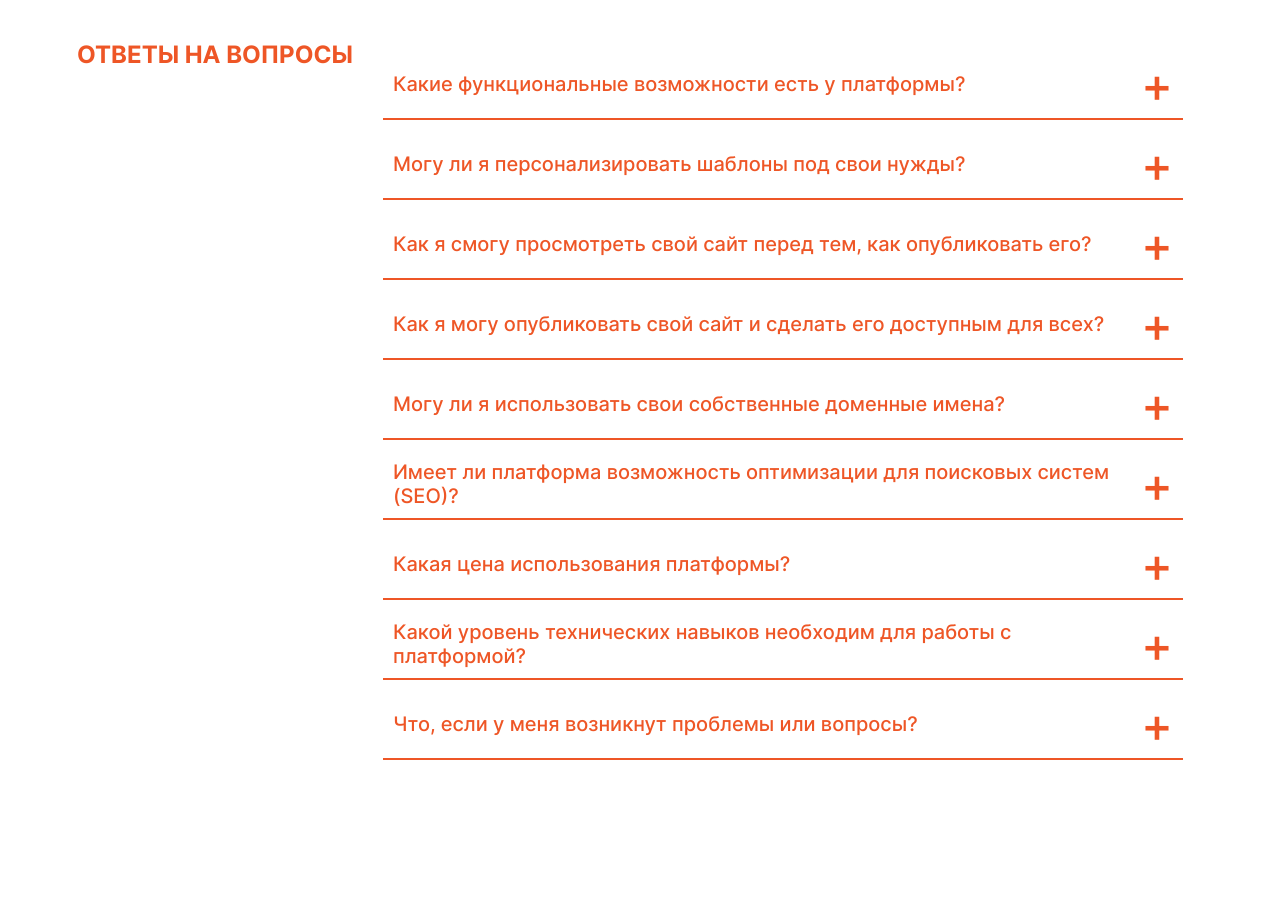
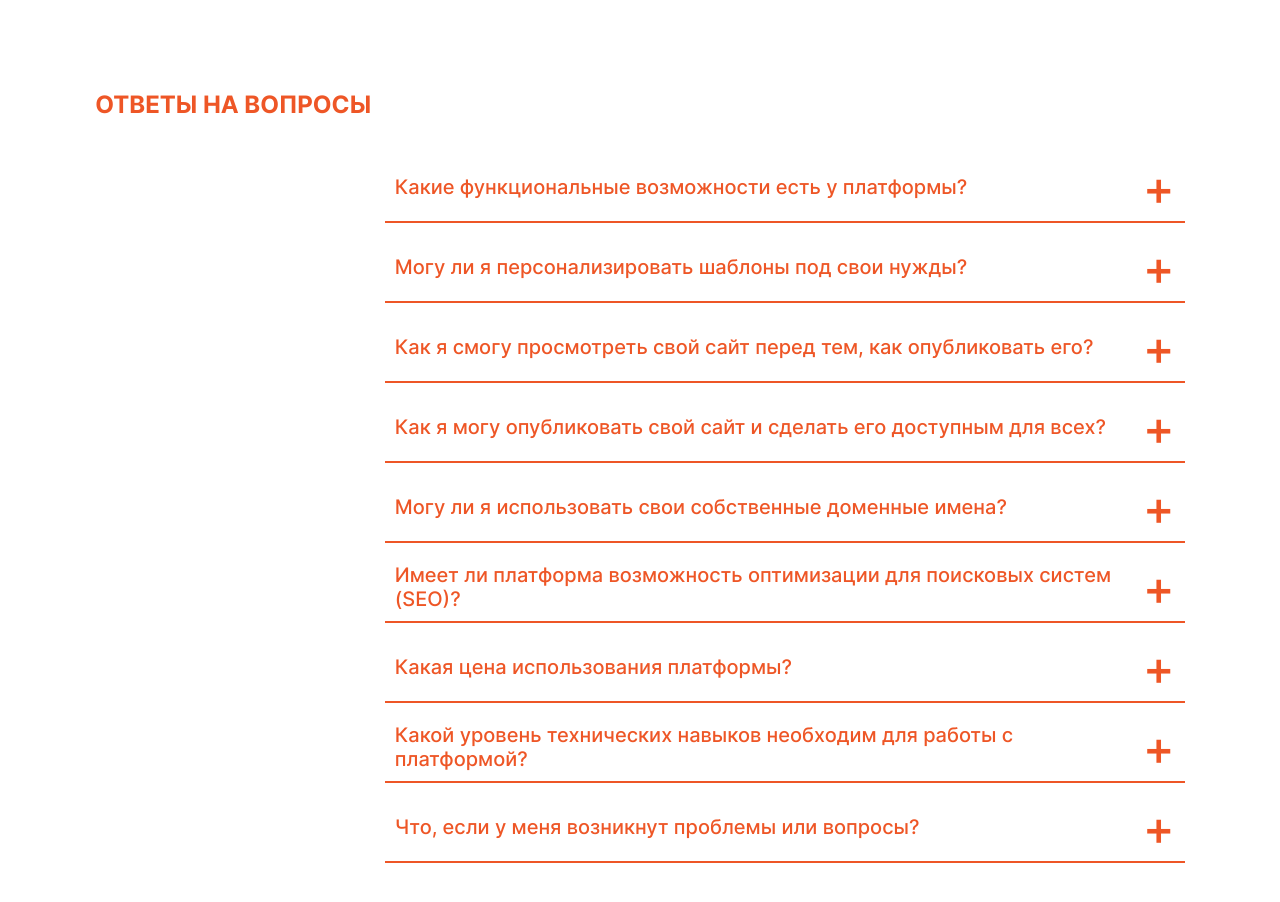
Before and after one commit to WadimSh/werstack, a React (Create React App) app: page / in a window 1280 px wide. Shown: the top 902 px of the page. Before the commit the page ends 800 px from the top, so only its background shows below. Built offline with nearby package versions, Linux system fonts and the light colour scheme.

Commit message:
feat: сформированы переменные стилей

```diff
--- a/src/style/common.css
+++ b/src/style/common.css
@@ -1,6 +1,73 @@
 :root {
+  /* переменные цветовой палитры */
   --themes-main-color: #ee5626;
+  --themes-second-color: #f9f9f9;
   --themes-background-color: #fff;
+  --themes-marker-color: #f8dac6;
+  --themes-gradient-color: linear-gradient(180deg, #FFF 0%, #F8DAC6 100%);
+
+  --span-main-size: 20px;
+  --main-line-height: 120%;
+  --second-line-height: 100%;
+}
+
+@media screen and (min-width: 1440px) {
+  :root {
+    --heading-main-size: 48px;
+    --heading-second-size: 64px;
+    --heading-third-size: 20px;
+    --text-main-size: 18px;
+    --text-copyright-size: 12px;
+
+    --width-layout: 1240px;
+    --padding-layout: 100px;
+    --margin-layout: 80px;
+    --gap-layout: 20px;
+  }
+}
+
+@media screen and (min-width: 768px) and (max-width: 1439px) {
+  :root {
+    --heading-main-size: clamp(2.25rem, 1.3929rem + 1.7857vw, 3rem);
+    --heading-second-size: clamp(3rem, 1.8571rem + 2.381vw, 4rem);
+    --heading-third-size: clamp(1.125rem, 0.9821rem + 0.2976vw, 1.25rem);
+    --text-main-size: clamp(1rem, 0.8571rem + 0.2976vw, 1.125rem);
+
+    --width-layout: clamp(38rem, -7.1429rem + 94.0476vw, 77.5rem);
+    --padding-layout: clamp(3.75rem, 0.8929rem + 5.9524vw, 6.25rem);
+    --margin-layout: clamp(2.5rem, -0.3571rem + 5.9524vw, 5rem);
+    --gap-layout: clamp(1.5rem, 1.7857rem + -0.5952vw, 1.25rem);
+  }
+}
+
+@media screen and (min-width: 320px) and (max-width: 768px) {
+  :root {
+    --heading-main-size: clamp(1.5rem, 0.9643rem + 2.6786vw, 2.25rem);
+    --heading-second-size: clamp(2rem, 1.2857rem + 3.5714vw, 3rem);
+    --heading-third-size: clamp(1rem, 0.9107rem + 0.4464vw, 1.125rem);
+    --text-main-size: clamp(0.875rem, 0.7857rem + 0.4464vw, 1rem);
+    --text-copyright-size: clamp(0.625rem, 0.5357rem + 0.4464vw, 0.75rem);
+
+    --width-layout: clamp(18rem, 3.7143rem + 71.4286vw, 38rem);
+    --padding-layout: clamp(2.5rem, 1.6071rem + 4.4643vw, 3.75rem);
+    --margin-layout: clamp(1.25rem, 0.3571rem + 4.4643vw, 2.5rem);
+    --gap-layout: clamp(1rem, 0.6429rem + 1.7857vw, 1.5rem);
+  }
+}
+
+@media screen and (max-width: 320px) {
+  :root {
+    --heading-main-size: 24px;
+    --heading-second-size: 32px;
+    --heading-third-size: 16px;
+    --text-main-size: 14px;
+    --text-copyright-size: 10px;
+
+    --width-layout: 288px;
+    --padding-layout: 40px;
+    --margin-layout: 20px;
+    --gap-layout: 16px;
+  }
 }
 
 body {
--- a/src/ui/accordion/accordion.css
+++ b/src/ui/accordion/accordion.css
@@ -1,6 +1,6 @@
 article {
+  align-self: flex-end;
   width: 800px;
-  padding: 20px;
   color: var(--themes-main-color);
 }
 
--- a/src/ui/layout/layout-columns.css
+++ b/src/ui/layout/layout-columns.css
@@ -1,16 +1,8 @@
 .layout {
+  width: var(--width-layout);
+  padding-top: var(--padding-layout);
+  margin-bottom: var(--margin-layout);
   display: flex;
-  gap: 20px;
+  flex-direction: column;
+  gap: var(--gap-layout);
 }
-
-@media screen and (max-width: 1440px) {
-  .layout {
-    gap: 10px;
-  }
-}
-
-@media screen and (max-width: 1023px) {
-  .layout {
-    flex-direction: column;
-  }
-}
--- a/src/ui/title/title.css
+++ b/src/ui/title/title.css
@@ -1,14 +1,17 @@
 .title-1 {
+  margin: 0;
   font-size: 34px;
   color: var(--themes-main-color);
 }
 
 .title-2 {
+  margin: 0;
   font-size: 24px;
   color: var(--themes-main-color);
 }
 
 .title-3 {
+  margin: 0;
   font-size: 14px;
   color: var(--themes-main-color);
 }
```
